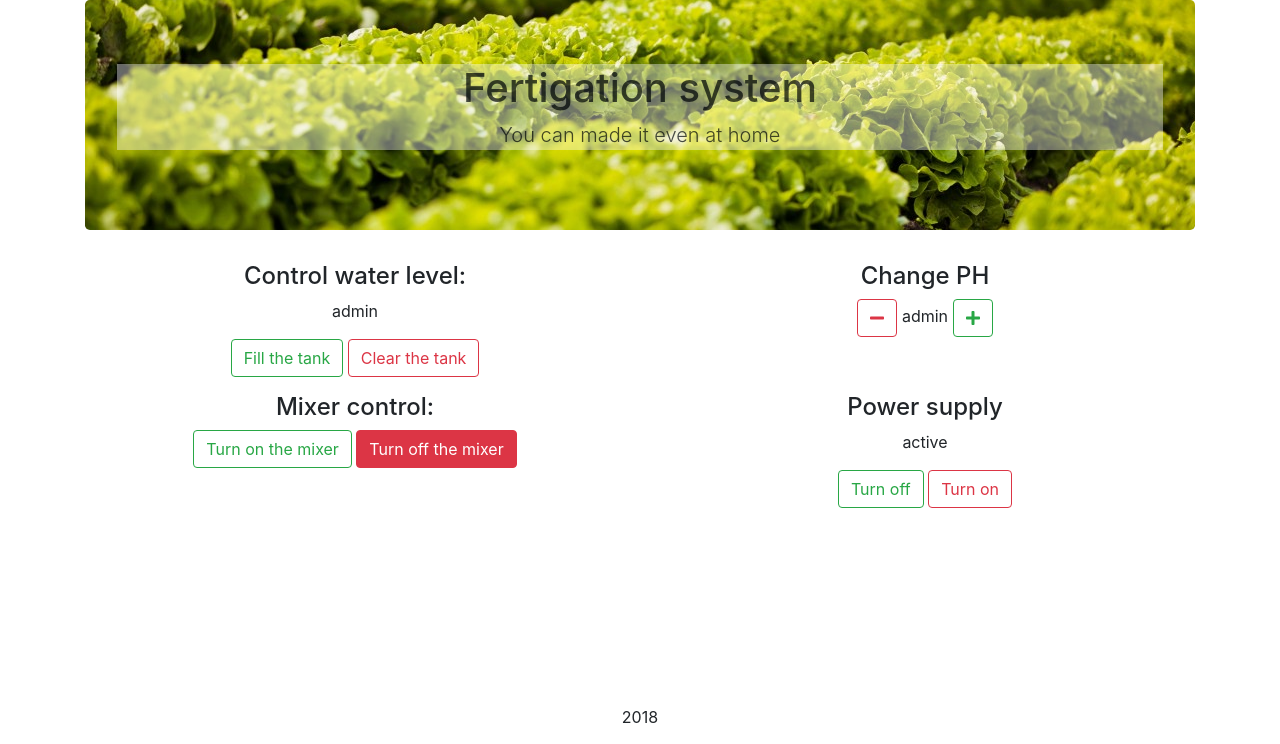
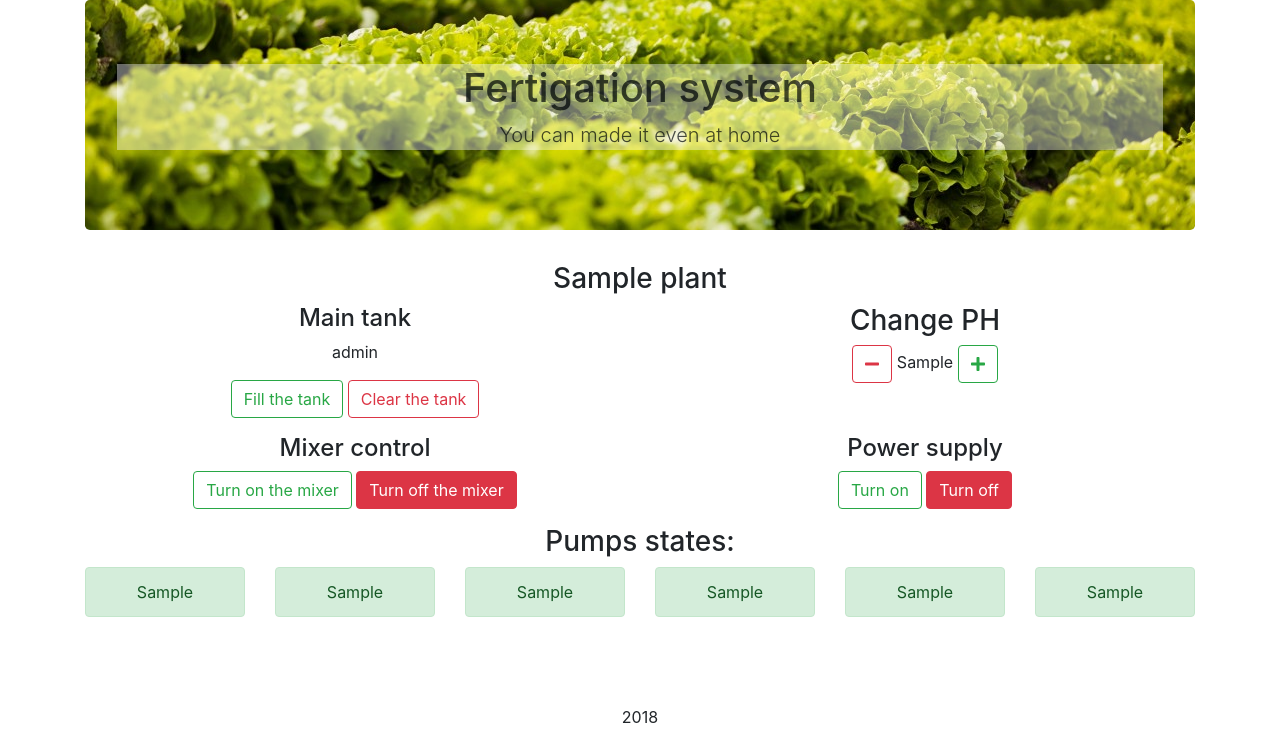
Before and after one commit to s0metea/grow.it, a Flask app: template templates/index.html in a window 1280 px wide. Shown: the part 56-800 px from the top of the page. Run offline with Flask 2, Linux system fonts and the light colour scheme; the template is opened without the code that fills it: most values are stand-ins (such as "Sample title", 1, 10 or a date in 2020); some libraries are stand-ins or nearby versions.

Commit message:
New functional

```diff
--- a/PHMeter.py
+++ b/PHMeter.py
@@ -15,6 +15,10 @@ class PHMeter:
         Thread(target=self.start_measurement(), args=()).start()
         return self.state
 
+    # Method is not available for PH
+    def set_state(self, state):
+        return self.state
+
     def start_measurement(self):
         print("PH level measurement was started!")
         time.sleep(5)
--- a/WaterLevel.py
+++ b/WaterLevel.py
@@ -15,6 +15,10 @@ class WaterLevel:
         Thread(target=self.start_measurement(), args=()).start()
         return self.state
 
+    # Method is not available for Water level sensor
+    def set_state(self, state):
+        return self.state
+
     def start_measurement(self):
         print("Water level measurement was started!")
         time.sleep(5)
--- a/main.py
+++ b/main.py
@@ -1,7 +1,7 @@
 from flask import *
 import time
 
-from Ferigator import Fertigator
+from Fertigator import Fertigator
 
 app = Flask(__name__)
 
@@ -10,21 +10,23 @@ fertigator = Fertigator()
 sensors_set = {
         "plant": fertigator.plant.set_strain,
         "plant_ph": fertigator.plant.set_ph,
-        "mixer": fertigator.mixer.set_state,
+        "mixer_state": fertigator.mixer.set_state,
+        "current_ph": fertigator.ph.set_state,
+        "water_level": fertigator.water_level.set_state,
         "tank_pump_in": fertigator.main_container_pump_in.set_state,
         "tank_pump_out": fertigator.main_container_pump_out.set_state,
         "water_pump": fertigator.water_pump.set_state,
         "acid_pump": fertigator.acid_pump.set_state,
         "alkali_pump": fertigator.alkali_pump.set_state,
         "fertilizer_pump": fertigator.fertilizer_pump.set_state,
-        "fertigator_state": fertigator.get_state,
+        "fertigator_state": fertigator.set_state,
     }
 
 sensors_get = {
         "plant": fertigator.plant.get_strain,
         "plant_ph": fertigator.plant.get_ph,
-        "mixer": fertigator.mixer.get_state,
-        "ph": fertigator.ph.get_state,
+        "mixer_state": fertigator.mixer.get_state,
+        "current_ph": fertigator.ph.get_state,
         "water_level": fertigator.water_level.get_state,
         "tank_pump_in": fertigator.main_container_pump_in.get_state,
         "tank_pump_out": fertigator.main_container_pump_out.get_state,
@@ -32,14 +34,25 @@ sensors_get = {
         "acid_pump": fertigator.acid_pump.get_state,
         "alkali_pump": fertigator.alkali_pump.get_state,
         "fertilizer_pump": fertigator.fertilizer_pump.get_state,
-        "fertigator_state": fertigator.set_state,
-
+        "fertigator_state": fertigator.get_state,
 }
 
 # Index route
 @app.route("/")
 def index():
-    return render_template('index.html', mixer_state=fertigator.mixer.get_state(), ph_level=fertigator.plant.get_ph())
+    return render_template('index.html',
+                           plant=sensors_get['plant'](),
+                           plant_ph=sensors_get['plant_ph'](),
+                           mixer_state=sensors_get['mixer_state'](),
+                           current_ph=sensors_get['current_ph'](),
+                           water_level=sensors_get['water_level'](),
+                           tank_pump_in=sensors_get['tank_pump_in'](),
+                           tank_pump_out=sensors_get['tank_pump_out'](),
+                           water_pump=sensors_get['water_pump'](),
+                           acid_pump=sensors_get['acid_pump'](),
+                           alkali_pump=sensors_get['alkali_pump'](),
+                           fertilizer_pump=sensors_get['fertilizer_pump'](),
+                           fertigator_state=sensors_get['fertigator_state']())
 
 # Get response handle:
 @app.route("/api/1/monitor", methods=['GET'])
@@ -48,7 +61,7 @@ def monitor():
     return jsonify(
         timestamp=time.time(),
         sensor=sensor,
-        state=sensors_get[sensor]()
+        state=sensors_get.get(sensor, wrong_get_request)()
     )
 
 
@@ -56,19 +69,18 @@ def monitor():
 @app.route("/api/1/monitor/all", methods=['GET'])
 def monitor_all():
     return jsonify(
-        timestamp=time.time(),
-        plant=fertigator.plant.get_strain(),
-        plant_ph=fertigator.plant.get_ph(),
-        mixer=fertigator.mixer.get_state(),
-        water=fertigator.water_pump.get_level(),
-        alkali=fertigator.alkali_pump.get_level(),
-        acid=fertigator.acid_pump.get_level(),
-        fertilizer=fertigator.fertilizer_pump.get_level(),
-        tank_pump_in=fertigator.main_container_pump_in.get_state,
-        tank_pump_out=fertigator.main_container_pump_out.get_state,
-        ph=fertigator.ph.get_state(),
-    )
-
+        plant=sensors_get['plant'](),
+        plant_ph=sensors_get['plant_ph'](),
+        mixer_state=sensors_get['mixer_state'](),
+        current_ph=sensors_get['current_ph'](),
+        water_level=sensors_get['water_level'](),
+        tank_pump_in=sensors_get['tank_pump_in'](),
+        tank_pump_out=sensors_get['tank_pump_out'](),
+        water_pump=sensors_get['water_pump'](),
+        acid_pump=sensors_get['acid_pump'](),
+        alkali_pump=sensors_get['alkali_pump'](),
+        fertilizer_pump=sensors_get['fertilizer_pump'](),
+        fertigator_state=sensors_get['fertigator_state']())
 
 # Change value by POST request.
 @app.route("/api/1/control", methods=['POST'])
@@ -76,8 +88,8 @@ def control():
     # Get the data:
     sensor = request.form['sensor']
     state = request.form['state']
-    sensors_set[sensor](state)
-    new_value = sensors_get[sensor]()
+    sensors_set.get(sensor, wrong_set_request)(state)
+    new_value = sensors_get.get(sensor, wrong_get_request)()
     return jsonify({'success': True, 'sensor': sensor, 'state': new_value}), 200, {'ContentType': 'application/json'}
 
 # About route
@@ -97,6 +109,12 @@ def secret():
     return jsonify({'Text': "Go away! Nothing to do here."}), 200, {'ContentType': 'application/json'}
 
 
+def wrong_set_request(state):
+    return jsonify({'Text': "Wrong SET request: {}.".format(state)}), 200, {'ContentType': 'application/json'}
+
+def wrong_get_request():
+    return jsonify({'Text': "Wrong GET request."}), 200, {'ContentType': 'application/json'}
+
 # Starts the app listening to port 5000 with debug mode
 if __name__ == "__main__":
     app.run(host="0.0.0.0", debug=True)
--- a/static/js/application.js
+++ b/static/js/application.js
@@ -2,31 +2,55 @@ var control = '/api/1/control';
 var monitor = '/api/1/monitor';
 
 $(document).ready(function() {
-  $('#mixer_on').change(function() {
-    $.post( control, { sensor: "mixer", state: 1 }).done(function( data ) {
-        $(this).prop('disabled',true);
-        $('#mixer_off').prop('disabled',false);
-    });
+        $('#mixer_on').change(function () {
+            $.post(control, {sensor: "mixer", state: 1}).done(function (data) {
+                $(this).prop('disabled', true);
+                $('#mixer_off').prop('disabled', false);
             });
 
-  $('#mixer_off').change(function() {
-    $.post( control, { sensor: "mixer", state: 0 }).done(function( data ) {
-        $(this).prop('disabled',true);
-        $('#mixer_on').prop('disabled',false);
+        });
+
+        $('#mixer_off').change(function () {
+            $.post(control, {sensor: "mixer", state: 0}).done(function (data) {
+                $(this).prop('disabled', true);
+                $('#mixer_on').prop('disabled', false);
             });
         });
 
         // Increase (state=1) or decrease (state=0) ph to 0.1
-  $('#inc_ph').click(function() {
-    $.post( control, { sensor: "plant_ph", state: 1 }).done(function(data) {
-        $('#ph_level').text(data["state"]);
-    });
+        $('#inc_ph').click(function () {
+            $.post(control, {sensor: "plant_ph", state: 0.1}).done(function (data) {
+                console.log(data);
+                $('#plant_ph').text(data["state"]);
+            })
         });
 
-  $('#dec_ph').click(function() {
-    $.post( control, { sensor: "plant_ph", state: 0 }).done(function(data) {
+        $('#dec_ph').click(function () {
+            $.post(control, {sensor: "plant_ph", state: -0.1}).done(function (data) {
                 console.log(data);
-        $('#ph_level').text(data["state"]);
+                $('#plant_ph').text(data["state"]);
+            })
         });
+
+
+        $('#sys_on').click(function () {
+            $.post(control, {sensor: "plant_ph", state: 1}).done(function (data) {
+                console.log(data);
+                $(this).prop('disabled', true);
+                $('#sys_off').prop('disabled', false);
+            })
         });
+
+        $('#sys_off').click(function () {
+            $.post(control, {sensor: "plant_ph", state: 0}).done(function (data) {
+                $(this).prop('disabled', true);
+                $('#sys_on').prop('disabled', false);
+            })
         });
+
+        $('#acid_pump').click(function () {
+            $.post(control, {sensor: "acid_pump", state: 1}).done(function (data) {
+                console.log(data);
+            });
+        })
+});
--- a/templates/index.html
+++ b/templates/index.html
@@ -46,8 +46,14 @@
     </div>
 
     <div class="row justify-content-md-center" style="align-content: center">
+        <div class="col col-md-12 text-center">
+            <h3><span class="label label-default" id="plant">{{ plant }}</span></h3>
+        </div>
+    </div>
+
+    <div class="row justify-content-md-center" style="align-content: center">
         <div class="col col-md text-center">
-            <h4>Control water level:</h4>
+            <h4>Main tank</h4>
             <p>{{ water_level }}</p>
             <p>
                 <button type="button" id="fill" class="btn btn-outline-success">Fill the tank</button>
@@ -56,16 +62,16 @@
         </div>
 
         <div class="col col-md text-center">
-            <h4>Change PH</h4>
+            <h3>Change PH</h3>
             <button type="button" id="dec_ph" class="btn btn-outline-danger"><i class="fas fa-minus"></i></button>
-            <span class="label label-default" id="ph_level">{{ ph_level }}</span>
+            <span class="label label-default" id="plant_ph">{{ plant_ph }}</span>
             <button type="button" id="inc_ph" class="btn btn-outline-success"><i class="fas fa-plus"></i></button>
         </div>
     </div>
 
     <div class="row justify-content-md-center">
         <div class="col col-md text-center">
-            <h4>Mixer control:</h4>
+            <h4>Mixer control</h4>
             <p class="btn-outline-group btn-group-toggle" data-toggle="buttons">
                 <label class="btn btn-outline-success {% if mixer_state %}active{% endif %}">
                     <input type="radio" name="options" id="mixer_on" autocomplete="off" {% if mixer_state %}checked{% endif %}> Turn on the mixer
@@ -78,11 +84,42 @@
 
         <div class="col col-md text-center">
             <h4>Power supply</h4>
-            <p>{{ system_status }}</p>
-            <p>
-                <button type="button" id="sys_on" class="btn btn-outline-success">Turn off</button>
-                <button type="button" id="sys_off" class="btn btn-outline-danger">Turn on</button>
+            <p class="btn-outline-group btn-group-toggle" data-toggle="buttons">
+                <label class="btn btn-outline-success {% if fertigator_state %}active{% endif %}">
+                    <input type="radio" name="options" id="sys_on" autocomplete="off" {% if fertigator_state %}checked{% endif %}> Turn on
+                </label>
+                <label class="btn btn-outline-danger {% if not fertigator_state %}active{% endif %}">
+                    <input type="radio" name="options" id="sys_off" autocomplete="off" {% if not fertigator_state %}checked{% endif %}> Turn off
+                </label>
             </p>
+        </div>
+    </div>
+
+    <div class="row justify-content-md-center" style="align-content: center">
+        <div class="col col-md-12 text-center">
+            <h4><span class="label label-default" id="plant"><h3>Pumps states:</h3>
+</span></h4>
+        </div>
+    </div>
+
+
+    <div class="row justify-content-md-center">
+        <div class="col col-md text-center">
+            <div class="alert alert-{% if not tank_pump_in %}danger{% else %}success{% endif %}" role="alert">{{tank_pump_in}}</div>
+        </div>
+        <div class="col col-md text-center">
+            <div class="alert alert-{% if not tank_pump_out %}danger{% else %}success{% endif %}" role="alert">{{tank_pump_out}}</div>
+        </div>
+        <div class="col col-md text-center">
+            <div class="alert alert-{% if not water_pump %}danger{% else %}success{% endif %}" role="alert">{{water_pump}}</div>
+        </div>
+        <div class="col col-md text-center">
+            <div class="alert alert-{% if not acid_pump %}danger{% else %}success{% endif %}" role="alert">{{acid_pump}}</div>
+        </div><div class="col col-md text-center">
+            <div class="alert alert-{% if not alkali_pump %}danger{% else %}success{% endif %}" role="alert">{{alkali_pump}}</div>
+        </div>
+        <div class="col col-md text-center">
+            <div class="alert alert-{% if not fertilizer_pump %}danger{% else %}success{% endif %}" role="alert">{{fertilizer_pump}}</div>
         </div>
     </div>
 
```
Also changed, not shown: Fertigator.py (renamed from Ferigator.py, +15 -1 lines), Sensor.py (added, +32 -0 lines). Lines whose indentation alone changed are shown as unchanged.
